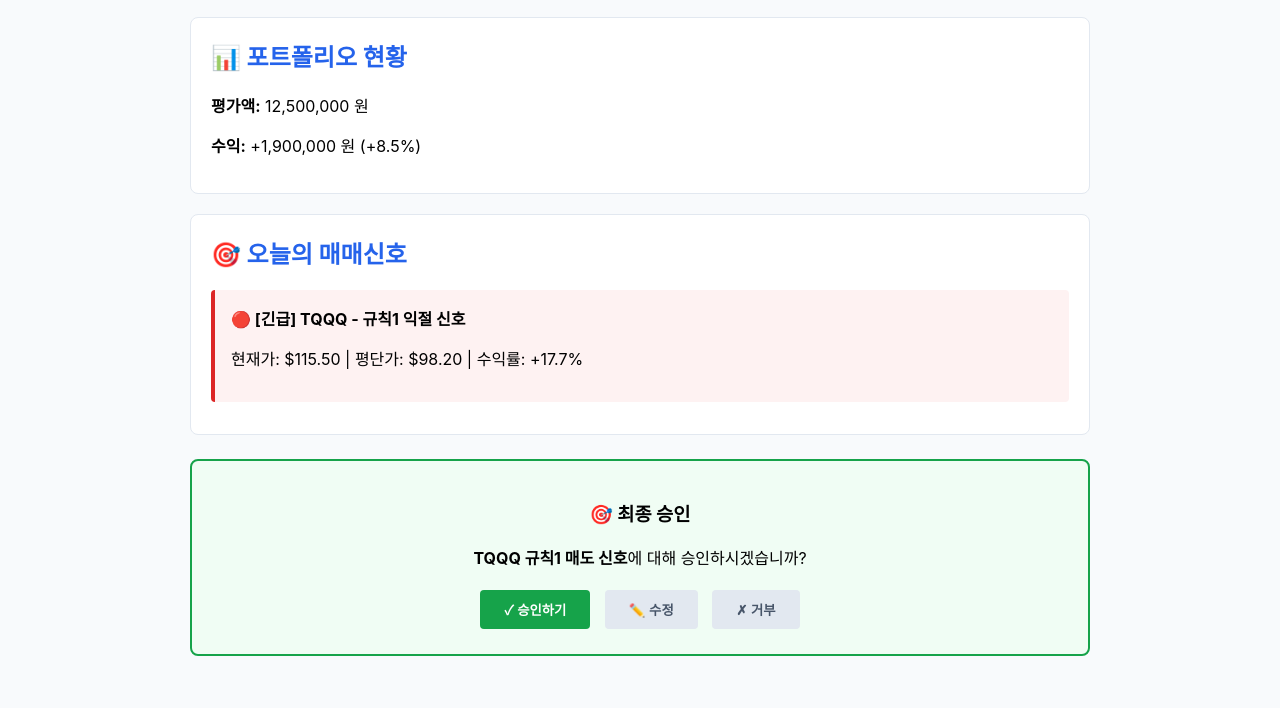
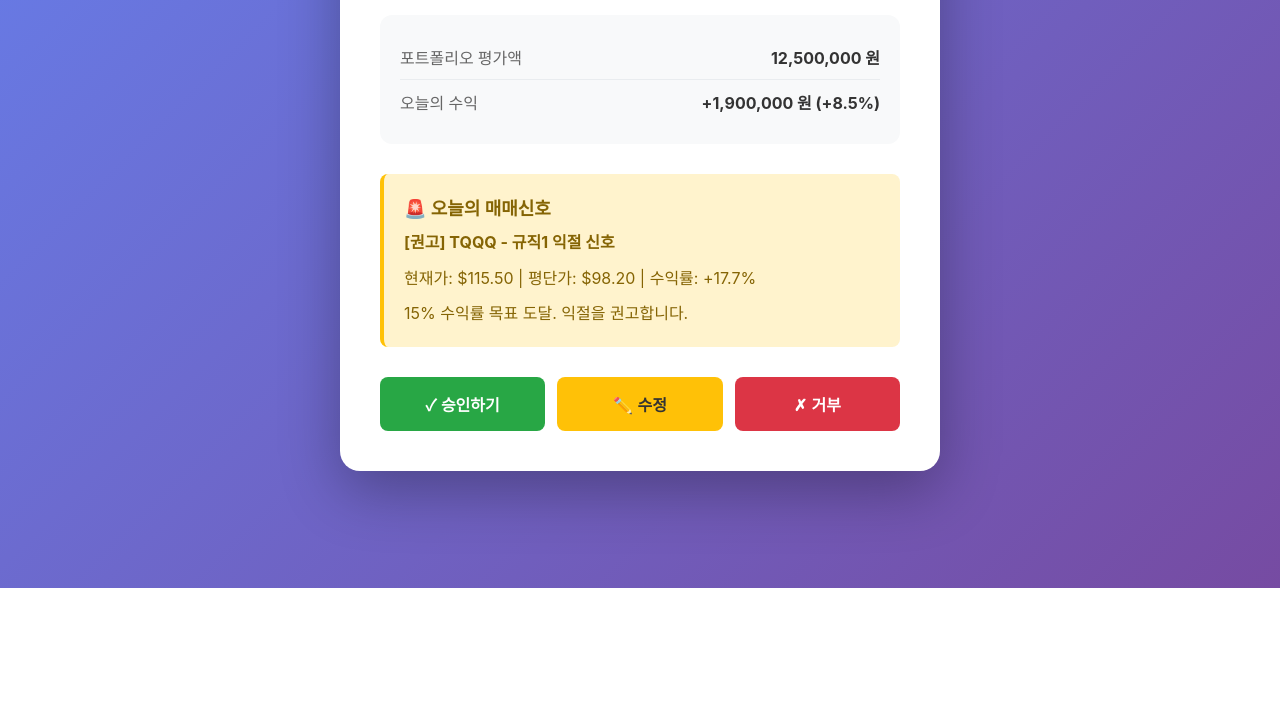
Before and after one commit to zinobian/everizing-strategy, a plain HTML site: page everizing_advisor_bot.html in a window 1280 px wide. Shown: the part 212-920 px from the top of the page. After the commit the page ends 800 px from the top, so only its background shows below. Drawn offline with Linux system fonts and the light colour scheme.

Commit message:
Update title and improve styling in HTML

```diff
--- a/everizing_advisor_bot.html
+++ b/everizing_advisor_bot.html
@@ -3,76 +3,202 @@
 <head>
     <meta charset="UTF-8">
     <meta name="viewport" content="width=device-width, initial-scale=1.0">
-    <title>에버라이징 어드바이저 봇</title>
+    <title>Everizing 어드바이저 봇</title>
     <style>
-        body { font-family: -apple-system, BlinkMacSystemFont, 'Segoe UI', Roboto, sans-serif; background: #f8fafc; padding: 20px; }
-        .container { max-width: 900px; margin: 0 auto; }
-        .header { background: linear-gradient(135deg, #2563eb 0%, #1e40af 100%); color: white; padding: 24px; border-radius: 8px; margin-bottom: 24px; }
-        .section { background: white; padding: 20px; margin-bottom: 20px; border-radius: 8px; border: 1px solid #e2e8f0; }
-        .approval-box { background: #f0fdf4; border: 2px solid #16a34a; border-radius: 8px; padding: 20px; text-align: center; margin: 24px 0; }
-        .btn { padding: 10px 24px; margin: 5px; border: none; border-radius: 4px; cursor: pointer; font-weight: 600; }
-        .btn-approve { background: #16a34a; color: white; }
-        .btn-approve:hover { background: #15803d; }
-        .btn-modify { background: #e2e8f0; color: #475569; }
-        .signal-card { padding: 16px; margin: 12px 0; border-left: 4px solid; border-radius: 4px; }
-        .signal-critical { background: #fef2f2; border-left-color: #dc2626; }
-        h2 { color: #2563eb; margin-top: 0; }
+        * {
+            margin: 0;
+            padding: 0;
+            box-sizing: border-box;
+        }
+        body {
+            font-family: -apple-system, BlinkMacSystemFont, 'Segoe UI', Roboto, sans-serif;
+            background: linear-gradient(135deg, #667eea 0%, #764ba2 100%);
+            min-height: 100vh;
+            display: flex;
+            align-items: center;
+            justify-content: center;
+            padding: 20px;
+        }
+        .container {
+            background: white;
+            border-radius: 20px;
+            box-shadow: 0 20px 60px rgba(0, 0, 0, 0.3);
+            max-width: 600px;
+            width: 100%;
+            padding: 40px;
+        }
+        h1 {
+            color: #333;
+            margin-bottom: 30px;
+            text-align: center;
+            font-size: 28px;
+        }
+        .portfolio-status {
+            background: #f8f9fa;
+            border-radius: 12px;
+            padding: 20px;
+            margin-bottom: 30px;
+        }
+        .status-item {
+            display: flex;
+            justify-content: space-between;
+            padding: 10px 0;
+            border-bottom: 1px solid #e9ecef;
+        }
+        .status-item:last-child {
+            border-bottom: none;
+        }
+        .status-label {
+            color: #666;
+            font-weight: 500;
+        }
+        .status-value {
+            color: #333;
+            font-weight: bold;
+        }
+        .signal-section {
+            background: #fff3cd;
+            border-left: 4px solid #ffc107;
+            border-radius: 8px;
+            padding: 20px;
+            margin-bottom: 30px;
+        }
+        .signal-title {
+            font-size: 18px;
+            font-weight: bold;
+            color: #856404;
+            margin-bottom: 10px;
+        }
+        .signal-content {
+            color: #856404;
+            line-height: 1.6;
+        }
+        .button-group {
+            display: flex;
+            gap: 12px;
+            margin-top: 30px;
+        }
+        button {
+            flex: 1;
+            padding: 15px;
+            border: none;
+            border-radius: 8px;
+            font-size: 16px;
+            font-weight: bold;
+            cursor: pointer;
+            transition: all 0.3s ease;
+        }
+        .approve-btn {
+            background: #28a745;
+            color: white;
+        }
+        .approve-btn:hover {
+            background: #218838;
+            transform: translateY(-2px);
+            box-shadow: 0 5px 15px rgba(40, 167, 69, 0.4);
+        }
+        .modify-btn {
+            background: #ffc107;
+            color: #333;
+        }
+        .modify-btn:hover {
+            background: #e0a800;
+            transform: translateY(-2px);
+        }
+        .reject-btn {
+            background: #dc3545;
+            color: white;
+        }
+        .reject-btn:hover {
+            background: #c82333;
+            transform: translateY(-2px);
+            box-shadow: 0 5px 15px rgba(220, 53, 69, 0.4);
+        }
+        .message-box {
+            margin-top: 20px;
+            padding: 15px;
+            border-radius: 8px;
+            text-align: center;
+            font-weight: bold;
+        }
+        .success {
+            background: #d4edda;
+            color: #155724;
+            border: 1px solid #c3e6cb;
+        }
+        .error {
+            background: #f8d7da;
+            color: #721c24;
+            border: 1px solid #f5c6cb;
+        }
     </style>
 </head>
 <body>
     <div class="container">
-        <div class="header">
-            <h1>🤖 어드바이저 봇 일일 분석</h1>
-            <p>2026-08-02 (금) | 15:35 KST | 다음 분석: 2026-08-03 15:30</p>
-        </div>
+        <h1>🤖 Everizing 어드바이저 봇</h1>
 
-        <div class="section">
-            <h2>📊 포트폴리오 현황</h2>
-            <p><strong>평가액:</strong> 12,500,000 원</p>
-            <p><strong>수익:</strong> +1,900,000 원 (+8.5%)</p>
-        </div>
-
-        <div class="section">
-            <h2>🎯 오늘의 매매신호</h2>
-            <div class="signal-card signal-critical">
-                <strong>🔴 [긴급] TQQQ - 규칙1 익절 신호</strong>
-                <p>현재가: $115.50 | 평단가: $98.20 | 수익률: +17.7%</p>
+        <div class="portfolio-status">
+            <div class="status-item">
+                <span class="status-label">포트폴리오 평가액</span>
+                <span class="status-value">12,500,000 원</span>
+            </div>
+            <div class="status-item">
+                <span class="status-label">오늘의 수익</span>
+                <span class="status-value">+1,900,000 원 (+8.5%)</span>
             </div>
         </div>
 
-        <div class="approval-box">
-            <h3>🎯 최종 승인</h3>
-            <p><strong>TQQQ 규칙1 매도 신호</strong>에 대해 승인하시겠습니까?</p>
-            <button class="btn btn-approve" onclick="approveSignal()">✓ 승인하기</button>
-            <button class="btn btn-modify" onclick="modifySignal()">✏️ 수정</button>
-            <button class="btn btn-modify" onclick="rejectSignal()">✗ 거부</button>
+        <div class="signal-section">
+            <div class="signal-title">🚨 오늘의 매매신호</div>
+            <div class="signal-content">
+                <p><strong>[권고] TQQQ - 규직1 익절 신호</strong></p>
+                <p style="margin-top: 10px;">현재가: $115.50 | 평단가: $98.20 | 수익률: +17.7%</p>
+                <p style="margin-top: 10px;">15% 수익률 목표 도달. 익절을 권고합니다.</p>
+            </div>
         </div>
+
+        <div class="button-group">
+            <button class="approve-btn" onclick="approveSignal()">✓ 승인하기</button>
+            <button class="modify-btn" onclick="modifySignal()">✏️ 수정</button>
+            <button class="reject-btn" onclick="rejectSignal()">✗ 거부</button>
+        </div>
+
+        <div id="message"></div>
     </div>
 
     <script>
         function approveSignal() {
-            alert('✅ 승인 완료!\n\nTQQQ 매도 신호가 승인되었습니다.\n텔레그램으로 알림이 발송됩니다.');
-            sendTelegram('TQQQ 익절 신호 승인됨!');
-        }
+            const messageBox = document.getElementById('message');
+            messageBox.textContent = '신호를 승인하는 중...';
+            messageBox.className = 'message-box';
 
-        function modifySignal() {
-            alert('✏️ 수정 모드');
-        }
-
-        function rejectSignal() {
-            alert('✗ 거부됨');
-        }
-
-        function sendTelegram(msg) {
             fetch('/api/telegram', {
                 method: 'POST',
                 headers: { 'Content-Type': 'application/json' },
                 body: JSON.stringify({
                     type: 'signal',
-                    data: { message: msg }
+                    data: { message: 'TQQQ 익절 신호 승인됨!' }
                 })
-            }).then(r => console.log('Telegram:', r))
-              .catch(e => console.error('Error:', e));
+            })
+            .then(r => r.json())
+            .then(data => {
+                console.log('Telegram Response:', data);
+                messageBox.textContent = '✅ 승인 완료! 텔레그램으로 알림이 발송되었습니다.';
+                messageBox.className = 'message-box success';
+            })
+            .catch(e => {
+                console.error('Error:', e);
+                messageBox.textContent = '❌ 오류 발생: ' + e.message;
+                messageBox.className = 'message-box error';
+            });
+        }
+
+        function modifySignal() {
+            alert('수정 기능은 준비 중입니다.');
+        }
+
+        function rejectSignal() {
+            alert('거부되었습니다.');
         }
     </script>
 </body>
```
